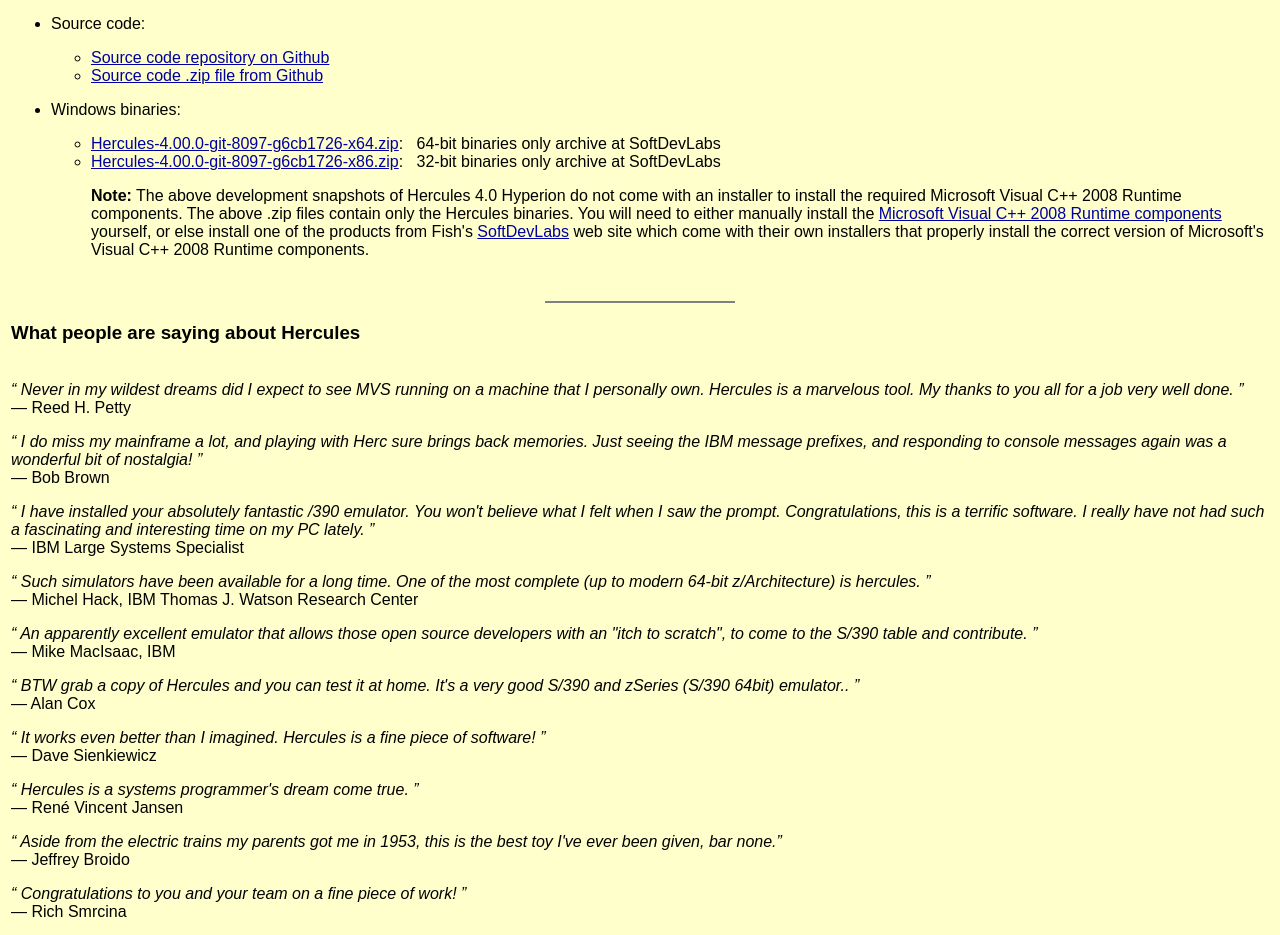
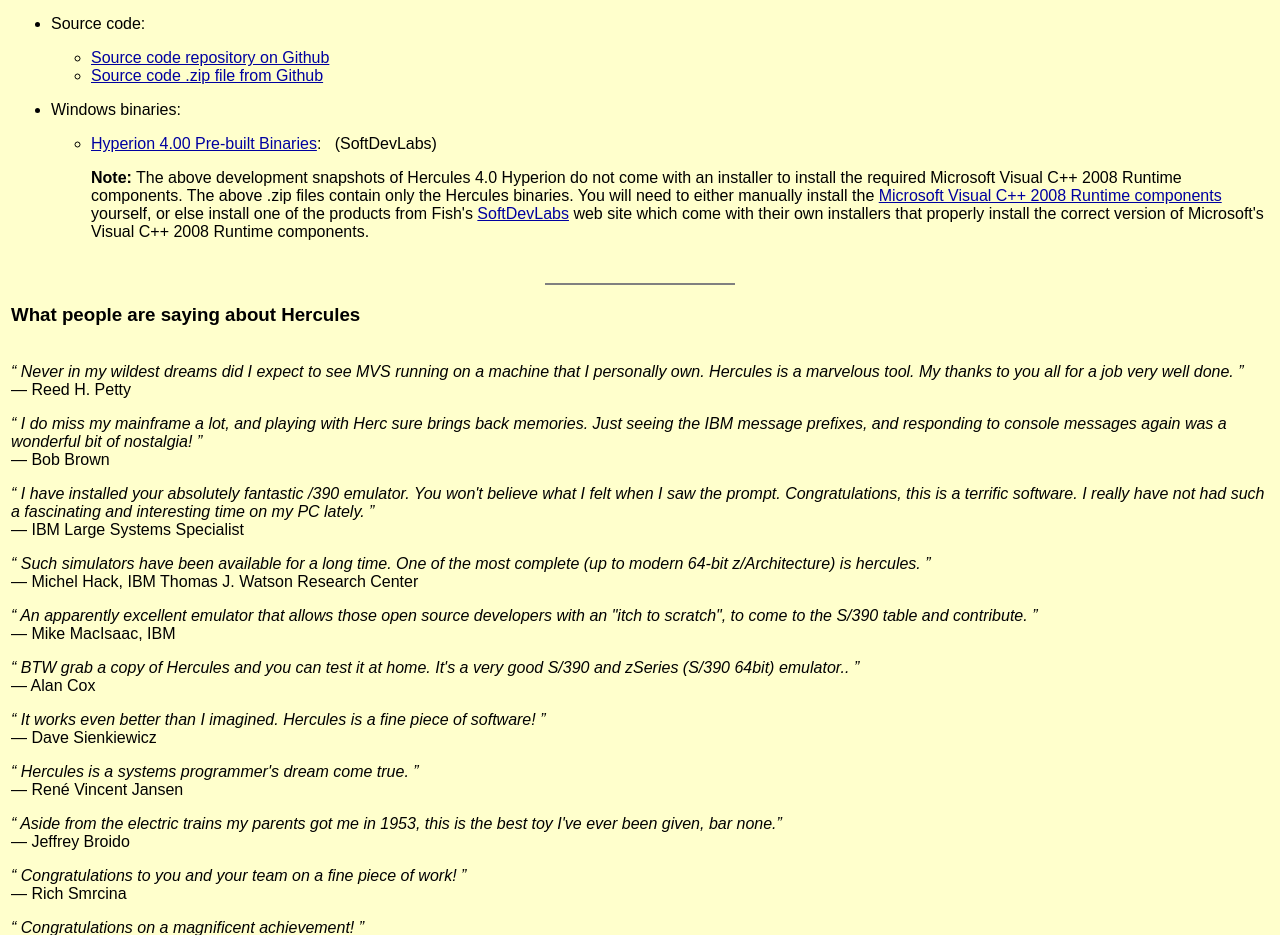
Before and after one commit to hercules-390/html, a plain HTML site: page index.html in a window 1280 px wide. Shown: the part 864-1799 px from the top of the page. Drawn offline with Linux system fonts and the light colour scheme.

Commit message:
(sync with hyperion)

```diff
--- a/index.html
+++ b/index.html
@@ -105,8 +105,7 @@ programmers is constantly at work implementing new features and fixing bugs.
 <li>Windows binaries:
 <p>
 <ul>
-<li><a href="http://www.softdevlabs.com/downloads/Hercules-4.00.0-git-8097-g6cb1726-x64.zip">Hercules-4.00.0-git-8097-g6cb1726-x64.zip</a>: &nbsp; 64-bit binaries only archive at SoftDevLabs
-<li><a href="http://www.softdevlabs.com/downloads/Hercules-4.00.0-git-8097-g6cb1726-x86.zip">Hercules-4.00.0-git-8097-g6cb1726-x86.zip</a>: &nbsp; 32-bit binaries only archive at SoftDevLabs
+<li><a href="http://www.softdevlabs.com/hyperion.html#prebuilt">Hyperion 4.00 Pre-built Binaries</a>: &nbsp; (SoftDevLabs)
 <p>
 <b>Note:</b> The above development snapshots of Hercules 4.0 Hyperion
 do not come with an installer to install the required Microsoft Visual
```
